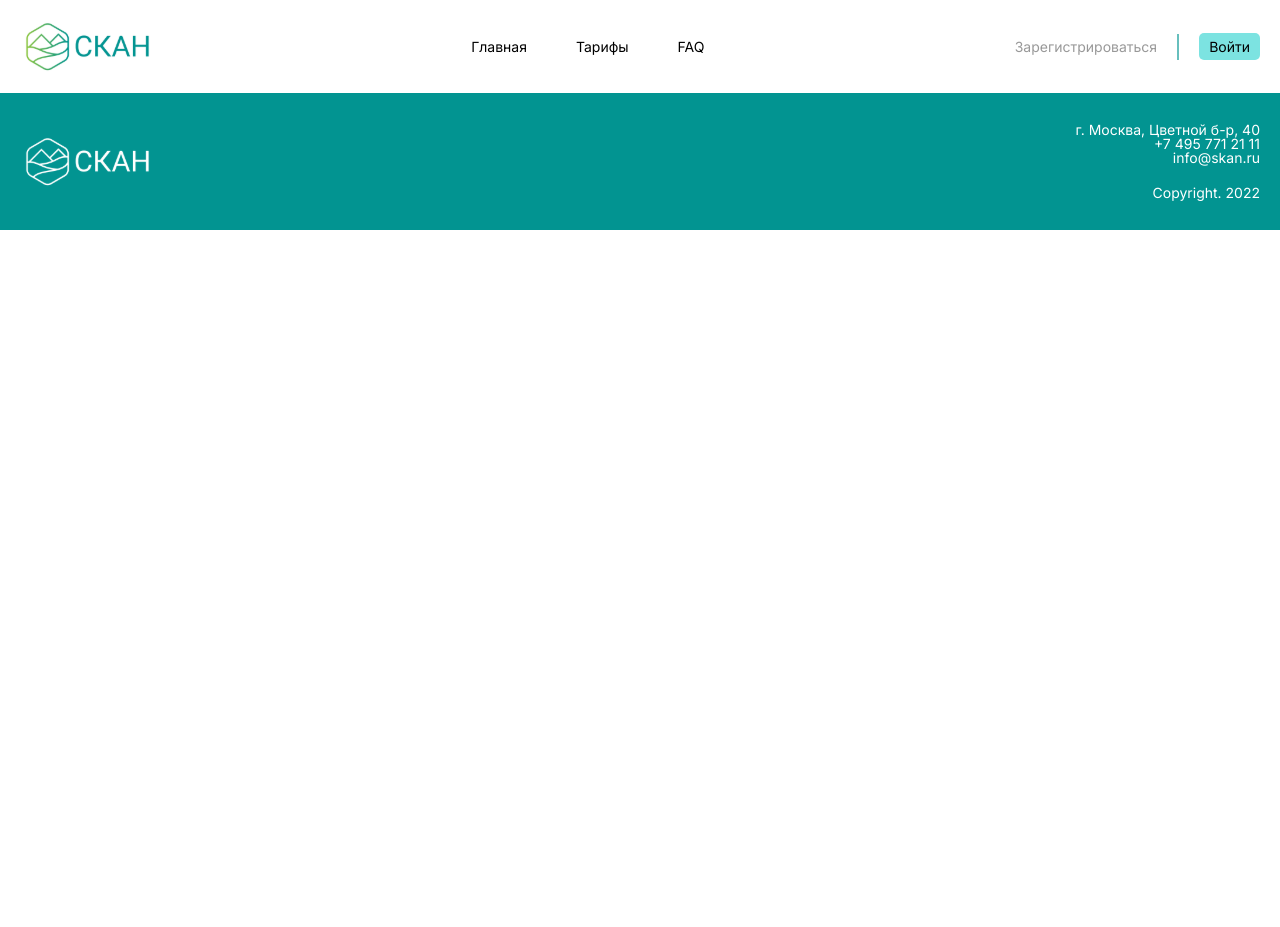
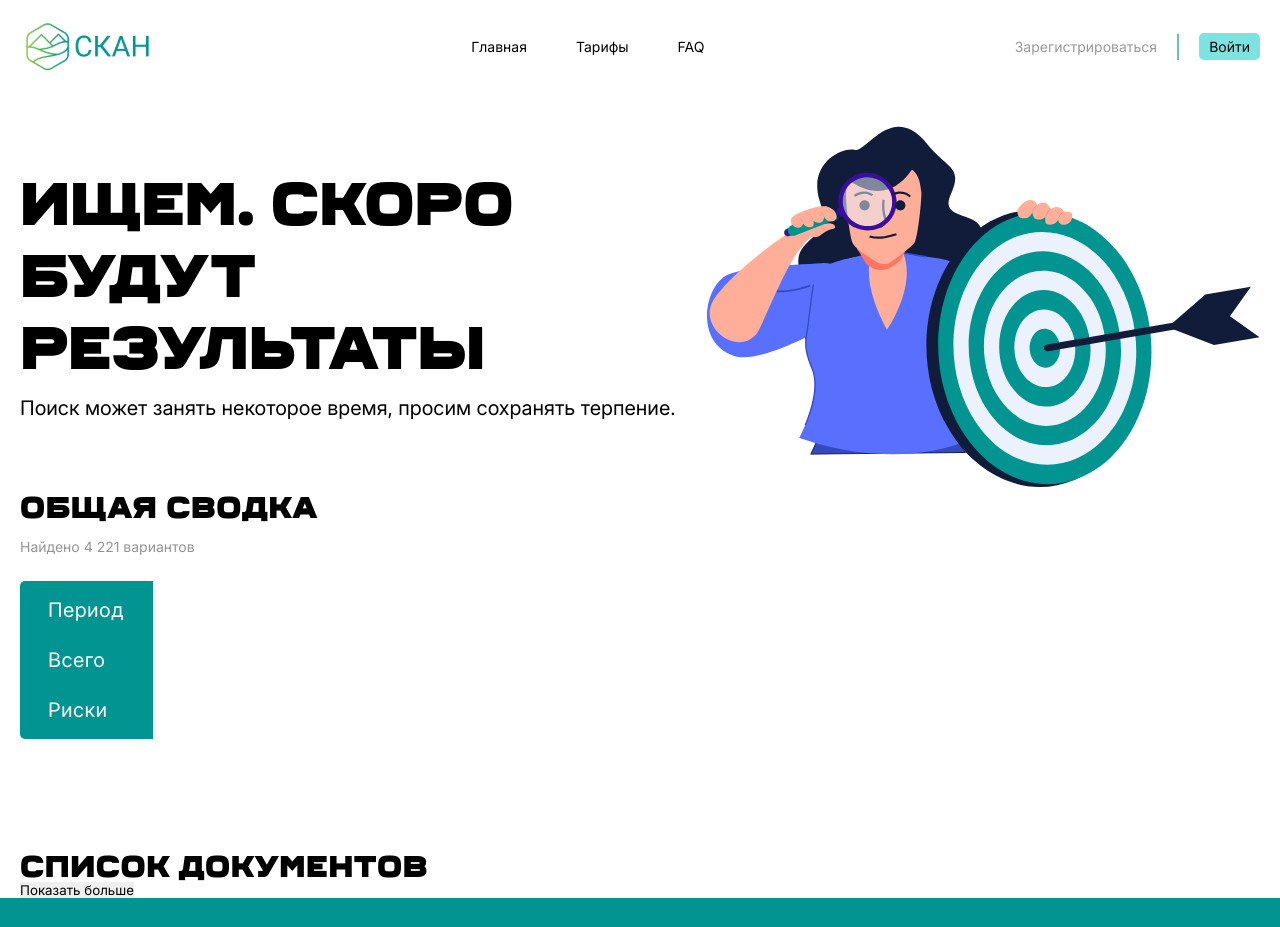
Before and after one commit to FoxieFo/SKAN, a React (Vite) app: page /results in a window 1280 px wide. Shown: the top 927 px of the page. Before the commit the page ends 800 px from the top, so only its background shows below. Built offline with nearby package versions, Linux system fonts and the light colour scheme.

Commit message:
added components for ResultPage

```diff
--- /dev/null
+++ b/src/components/DocList/DocList.jsx
@@ -0,0 +1,11 @@
+import s from './styles.module.scss'
+
+export default function DocList() {
+    return (
+        <section className={s.doclist__container}>
+            <h3 className={s.doclist__heading}>Список документов</h3>
+            <div></div>
+            <button>Показать больше</button>
+        </section>
+    );
+}
--- /dev/null
+++ b/src/components/DocList/styles.module.scss
@@ -0,0 +1,16 @@
+.doclist{
+    &__container{
+        padding: 0 20px;
+        width: 100%;
+        max-width: 1440px;
+        margin: 0 auto;
+        margin-top: 107px;
+    }
+    &__heading{
+        font-family: Ferry;
+        font-size: 30px;
+        font-weight: 900;
+        line-height: 36px;
+        letter-spacing: 0.02em;
+    }
+}
--- a/src/components/SearchPanel/SearchPanel.jsx
+++ b/src/components/SearchPanel/SearchPanel.jsx
@@ -24,8 +24,8 @@ export default function SearchPanel() {
         let newErrors = { inn: '', quantity: '', dates: '' };
         let isValid = true;
 
-        if (!inn) {
-            newErrors.inn = 'Введите корректные данные';
+        if (inn.length < 10) {
+            newErrors.inn = 'Введите 10 цифр';
             isValid = false;
         }
 
@@ -37,9 +37,9 @@ export default function SearchPanel() {
         if (!startDate || !endDate) {
             newErrors.dates = 'Введите корректные данные';
             isValid = false;
-            setHasErrorDropdown(true); // Устанавливаем ошибку для Dropdown
+            setHasErrorDropdown(true);
         } else {
-            setHasErrorDropdown(false); // Убираем ошибку для Dropdown
+            setHasErrorDropdown(false);
         }
 
         setErrors(newErrors);
@@ -63,7 +63,12 @@ export default function SearchPanel() {
                         placeholder='10 цифр'
                         maxLength={10}
                         value={inn}
-                        onChange={(e) => setInn(e.target.value)}
+                        onChange={(e) => {
+                            const value = e.target.value;
+                            if (/^\d*$/.test(value)) {
+                                setInn(value);
+                            }
+                        }}
                     />
                     {errors.inn && (
                         <input
--- /dev/null
+++ b/src/components/StartResult/StartResult.jsx
@@ -0,0 +1,14 @@
+import HeroRes from './../../assets/images/start-result-hero.svg'
+import s from './styles.module.scss'
+
+export default function StartResult() {
+    return (
+        <section className={s.startresult__container}>
+            <div className={s.startresult__text}>
+                <h2 className={s.startresult__textHeading}>Ищем. Скоро будут результаты</h2>
+                <p className={s.startresult__textItem}>Поиск может занять некоторое время, просим сохранять терпение.</p>
+            </div>
+            <img className={s.startresult__img} src={HeroRes}/>
+        </section>
+    );
+}
--- /dev/null
+++ b/src/components/StartResult/styles.module.scss
@@ -0,0 +1,30 @@
+.startresult {
+    &__container {
+        padding: 0 20px;
+        width: 100%;
+        max-width: 1440px;
+        margin: 0 auto;
+        display: flex;
+        justify-content: space-between;
+    }
+
+    &__text {
+        padding-top: 69px;
+        &Heading {
+            font-family: 'Ferry';
+            text-transform: uppercase;
+            font-size: 60px;
+            font-weight: 900;
+            line-height: 72px;
+        }
+
+        &Item {
+            padding-top: 20px;
+            font-size: 20px;
+        }
+    }
+
+    &__img {
+        padding-top: 25px;
+    }
+}
--- /dev/null
+++ b/src/components/Summary/Summary.jsx
@@ -0,0 +1,19 @@
+import s from './styles.module.scss'
+import SummarySlider from './../ui/SummarySlider/SummarySlider'
+
+export default function Summary() {
+    return (
+        <section className={s.summary__container}>
+            <h3 className={s.summary__heading}>Общая сводка</h3>
+            <p className={s.summary__text}>Найдено 4 221 вариантов</p>
+            <div className={s.summary__slider}>
+                <ul className={s.summary__sliderValues}>
+                    <li>Период</li>
+                    <li>Всего</li>
+                    <li>Риски</li>
+                </ul>
+                <SummarySlider />
+            </div>
+        </section>
+    );
+}
--- /dev/null
+++ b/src/components/Summary/styles.module.scss
@@ -0,0 +1,43 @@
+.summary {
+    &__container {
+        padding: 0 20px;
+        width: 100%;
+        max-width: 1440px;
+        margin: 0 auto;
+    }
+
+    &__heading {
+        font-family: Ferry;
+        font-size: 30px;
+        font-weight: 900;
+        line-height: 36px;
+        letter-spacing: 0.02em;
+    }
+
+    &__text {
+        margin-top: 17px;
+        color: var(--gray);
+    }
+
+    &__slider {
+        margin-top: 27px;
+
+        &Values {
+            font-family: Inter;
+            font-size: 20px;
+            font-weight: 500;
+            line-height: 24.2px;
+            letter-spacing: 0.02em;
+            width: 133px;
+            height: 158px;
+            display: flex;
+            flex-direction: column;
+            gap: 26px;
+            justify-content: center;
+            background-color: var(--marine-blue);
+            color: var(--white);
+            border-radius: 5px 0 0 5px;
+            padding-left: 28px;
+        }
+    }
+}
--- /dev/null
+++ b/src/components/ui/SummarySlider/SummarySlider.jsx
@@ -0,0 +1,8 @@
+import s from './styles.module.scss'
+
+export default function SummarySlider() {
+    return (
+        <>
+        </>
+    );
+}
--- a/src/pages/ResultPage/ResultPage.jsx
+++ b/src/pages/ResultPage/ResultPage.jsx
@@ -1,5 +1,8 @@
+import DocList from '../../components/DocList/DocList';
 import Footer from '../../components/Footer/Footer';
 import Header from '../../components/Header/Header';
+import StartResult from '../../components/StartResult/StartResult';
+import Summary from '../../components/Summary/Summary';
 import s from './styles.module.scss'
 
 export default function ReaultPage() {
@@ -7,6 +10,9 @@ export default function ReaultPage() {
         <>
             <Header />
             <main>
+                <StartResult />
+                <Summary />
+                <DocList />
             </main>
             <Footer />
         </>
```
Also changed, not shown: src/assets/images/start-result-hero.svg (added), src/components/ui/SummarySlider/styles.module.scss (added).
